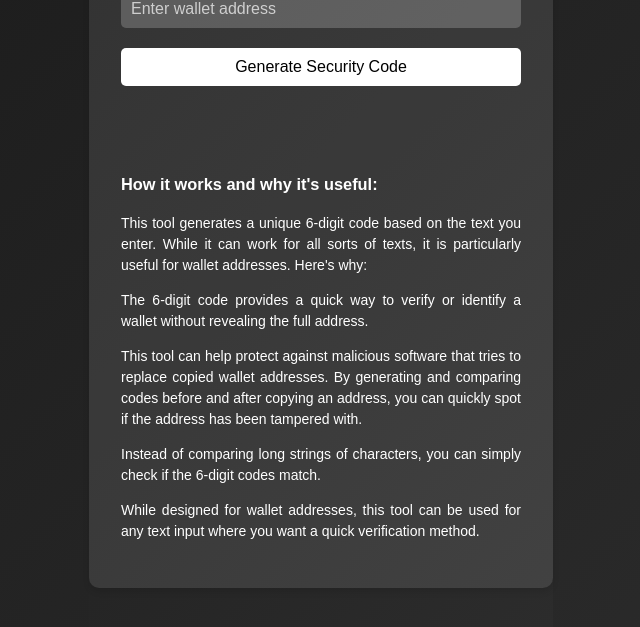
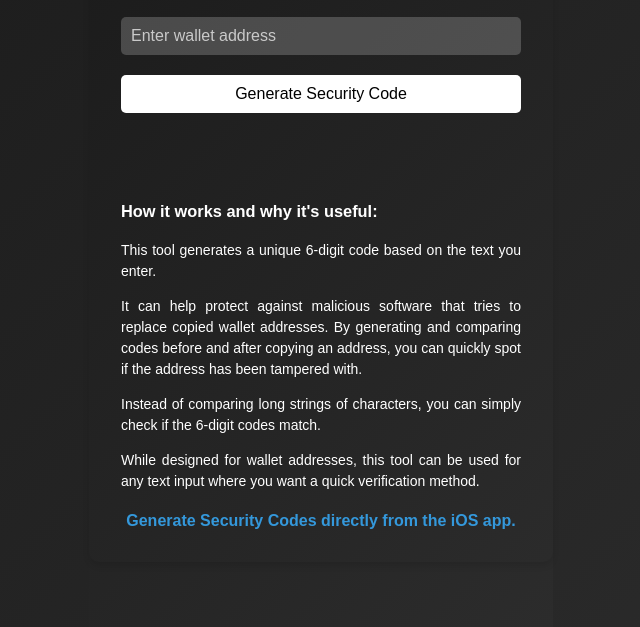
Before and after one commit to yrimbaud/wallet-inspector, a plain HTML site: page index.html in a window 1280 px wide. Shown: the part 173-800 px from the top of the page, without its empty margins (319-959 px from the left). Drawn offline with Linux system fonts and the light colour scheme.

Commit message:
Update index.html

```diff
--- a/index.html
+++ b/index.html
@@ -17,7 +17,6 @@
             color: #fff;
         }
         .container {
-            background: rgba(255, 255, 255, 0.1);
             padding: 2rem;
             border-radius: 10px;
             box-shadow: 0 4px 6px rgba(0, 0, 0, 0.1);
@@ -117,6 +116,18 @@
         #errorMessage {
             color: #000;
         }
+        .app-link {
+            display: block;
+            margin-top: 20px;
+            text-align: center;
+            color: #3498db;
+            text-decoration: none;
+            font-weight: bold;
+            transition: color 0.3s ease;
+        }
+        .app-link:hover {
+            color: #2980b9;
+        }
     </style>
 </head>
 <body>
@@ -128,12 +139,12 @@
         <div id="result"></div>
         <div class="explanation">
             <h3>How it works and why it's useful:</h3>
-            <p>This tool generates a unique 6-digit code based on the text you enter. While it can work for all sorts of texts, it is particularly useful for wallet addresses. Here's why:</p>
-            <p>The 6-digit code provides a quick way to verify or identify a wallet without revealing the full address.</p>
-            <p>This tool can help protect against malicious software that tries to replace copied wallet addresses. By generating and comparing codes before and after copying an address, you can quickly spot if the address has been tampered with.</p>
+            <p>This tool generates a unique 6-digit code based on the text you enter.</p>
+            <p>It can help protect against malicious software that tries to replace copied wallet addresses. By generating and comparing codes before and after copying an address, you can quickly spot if the address has been tampered with.</p>
             <p>Instead of comparing long strings of characters, you can simply check if the 6-digit codes match.</p>
             <p>While designed for wallet addresses, this tool can be used for any text input where you want a quick verification method.</p>
         </div>
+        <a href="https://apps.apple.com/app/wallet-inspector/id6667109541" target="_blank" class="app-link">Generate Security Codes directly from the iOS app.</a>
     </div>
 
     <div id="errorModal" class="modal">
```
